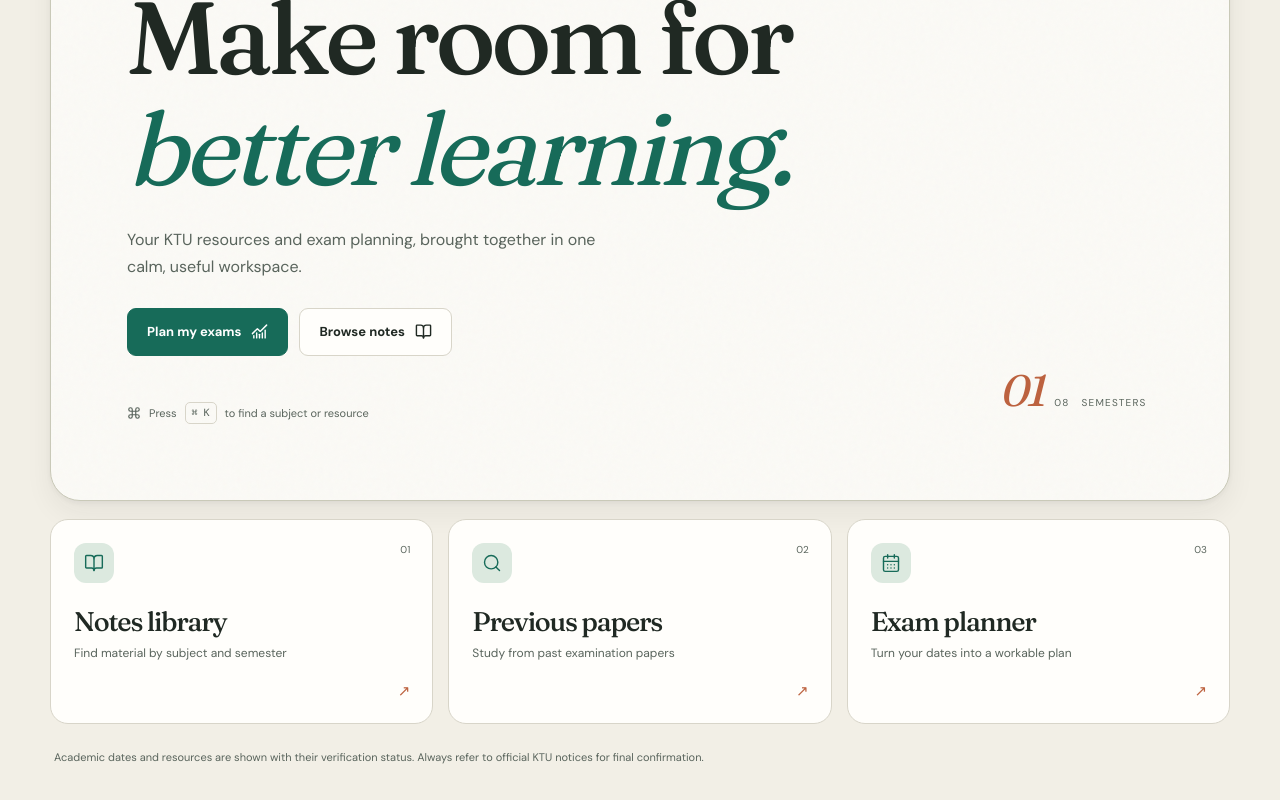
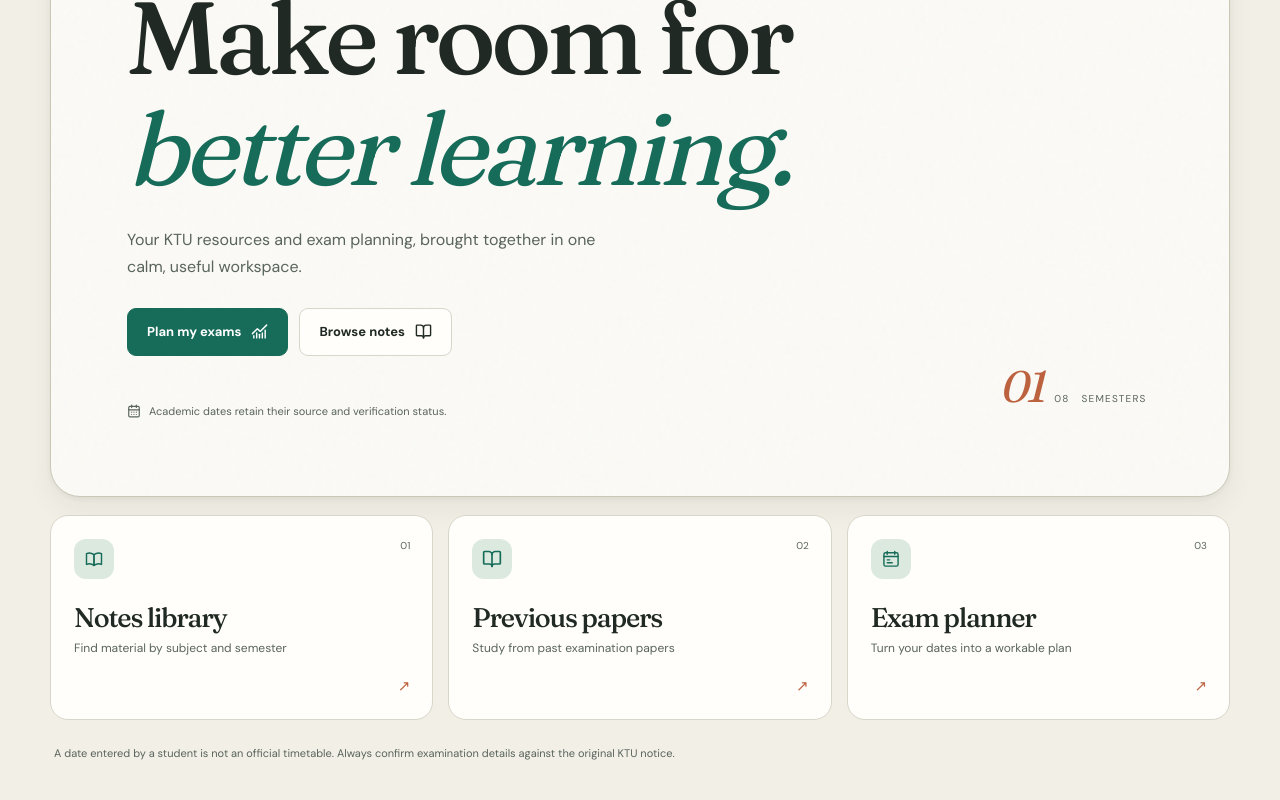
Before and after one commit to eldhoyy/Ktuconnect-max, a Next.js app: page / in a window 1280 px wide. Shown: the part 346-1146 px from the top of the page. Built offline with nearby package versions, Linux system fonts and the light colour scheme.

Commit message:
Stage 1: wire the Cohertx search palette and branded section navigation

```diff
--- a/src/app/page.tsx
+++ b/src/app/page.tsx
@@ -1,10 +1,11 @@
 import Link from "next/link";
-import { BookOpen, CalendarDays, ChartNoAxesCombined, Command, Search } from "lucide-react";
+import { BookOpen, CalendarDays, ChartNoAxesCombined } from "lucide-react";
+import { LearnIcon, PlanIcon, ProgressIcon } from "@/components/icons/section-icons";
 
 const destinations = [
-  { href: "/notes", label: "Notes library", detail: "Find material by subject and semester", icon: BookOpen },
-  { href: "/pyq", label: "Previous papers", detail: "Study from past examination papers", icon: Search },
-  { href: "/study-plan", label: "Exam planner", detail: "Turn your dates into a workable plan", icon: CalendarDays },
+  { href: "/notes", label: "Notes library", detail: "Find material by subject and semester", icon: LearnIcon },
+  { href: "/pyq", label: "Previous papers", detail: "Study from past examination papers", icon: BookOpen },
+  { href: "/study-plan", label: "Exam planner", detail: "Turn your dates into a workable plan", icon: PlanIcon },
 ];
 
 export default function HomePage() {
@@ -19,19 +20,19 @@ export default function HomePage() {
           <Link className="button button-primary" href="/study-plan">Plan my exams <ChartNoAxesCombined size={17} /></Link>
           <Link className="button button-secondary" href="/notes">Browse notes <BookOpen size={17} /></Link>
         </div>
-        <div className="hero-footnote"><Command size={14} /> Press <kbd>⌘ K</kbd> to find a subject or resource</div>
+        <div className="hero-footnote"><CalendarDays size={14} /> Academic dates retain their source and verification status.</div>
         <div className="hero-index" aria-hidden="true"><span>01</span><span>08</span><span>SEMESTERS</span></div>
       </section>
       <section className="destination-grid" aria-label="Explore Cohertx">
         {destinations.map(({ href, label, detail, icon: Icon }, index) => (
           <Link className="destination-card" href={href} key={href}>
             <span className="card-index">0{index + 1}</span>
-            <span className="destination-icon"><Icon size={20} strokeWidth={1.7} /></span>
+            <span className="destination-icon"><Icon width={20} height={20} /></span>
             <h2>{label}</h2><p>{detail}</p><span className="card-arrow">↗</span>
           </Link>
         ))}
       </section>
-      <p className="quiet-note">Academic dates and resources are shown with their verification status. Always refer to official KTU notices for final confirmation.</p>
+      <p className="quiet-note">A date entered by a student is not an official timetable. Always confirm examination details against the original KTU notice.</p>
     </main>
   );
 }
```
